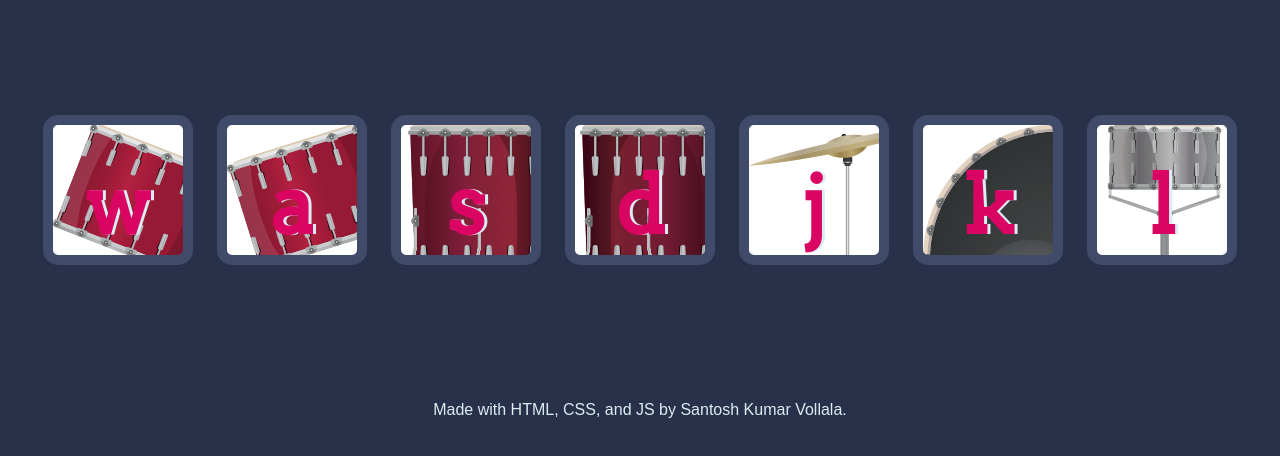
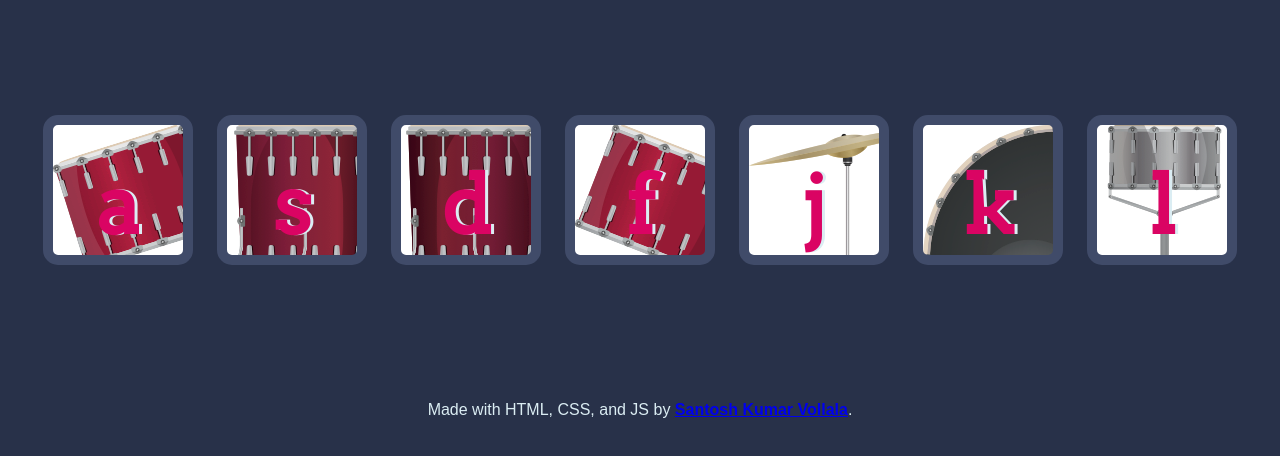
Before and after one commit to santoshkumarweb/drumKit, a plain HTML site: page index.html in a window 1280 px wide. Shown: the part 174-630 px from the top of the page. Drawn offline with Linux system fonts and the light colour scheme.

Commit message:
removed w key and added f key

```diff
--- a/index.html
+++ b/index.html
@@ -12,10 +12,10 @@
 
   <h1 id="title">Drum 🥁 Kit</h1>
   <div class="set">
-    <button class="w drum">w</button>
     <button class="a drum">a</button>
     <button class="s drum">s</button>
     <button class="d drum">d</button>
+    <button class="f drum">f</button>
     <button class="j drum">j</button>
     <button class="k drum">k</button>
     <button class="l drum">l</button>
@@ -23,7 +23,7 @@
 
 
   <footer>
-    Made with HTML, CSS, and JS by Santosh Kumar Vollala.
+    Made with HTML, CSS, and JS by <strong><a href="https://in.linkedin.com/in/santosh-vollala-a127a7141/" target="_blank">Santosh Kumar Vollala</a></strong>.
   </footer>
 
   <script type="text/javascript" src="index.js">
--- a/index.js
+++ b/index.js
@@ -1,23 +1,20 @@
 var numberOfDrumButtons = document.querySelectorAll(".drum").length;
 
 for (var i = 0; i < numberOfDrumButtons; i++) {
-  document.querySelectorAll(".drum")[i].addEventListener("click", function() {
+  document.querySelectorAll(".drum")[i].addEventListener("click", function () {
     var buttonInnerHTML = this.innerHTML;
     makeSound(buttonInnerHTML);
     buttonAnimation(buttonInnerHTML);
   });
 }
 
-document.addEventListener("keydown", function(event) {
+document.addEventListener("keydown", function (event) {
   makeSound(event.key);
   buttonAnimation(event.key);
 });
 
 function makeSound(key) {
   switch (key) {
-    case "w":
-      playAudio("tom-1");
-      break;
     case "a":
       playAudio("tom-2");
       break;
@@ -26,6 +23,9 @@ function makeSound(key) {
       break;
     case "d":
       playAudio("tom-4");
+      break;
+    case "f":
+      playAudio("tom-1");
       break;
     case "j":
       playAudio("crash");
@@ -47,9 +47,9 @@ function playAudio(drum) {
 }
 
 function buttonAnimation(currentKey) {
-  var currentbutton = document.querySelector("."+currentKey);
+  var currentbutton = document.querySelector("." + currentKey);
   currentbutton.classList.add("pressed");
-  setTimeout(function(){
+  setTimeout(function () {
     currentbutton.classList.remove("pressed");
   }, 100);
 }
--- a/styles.css
+++ b/styles.css
@@ -15,7 +15,7 @@ footer {
   font-family: sans-serif;
 }
 
-.w {
+.f {
   background-image: url("images/tom1.png");
 }
 
```
